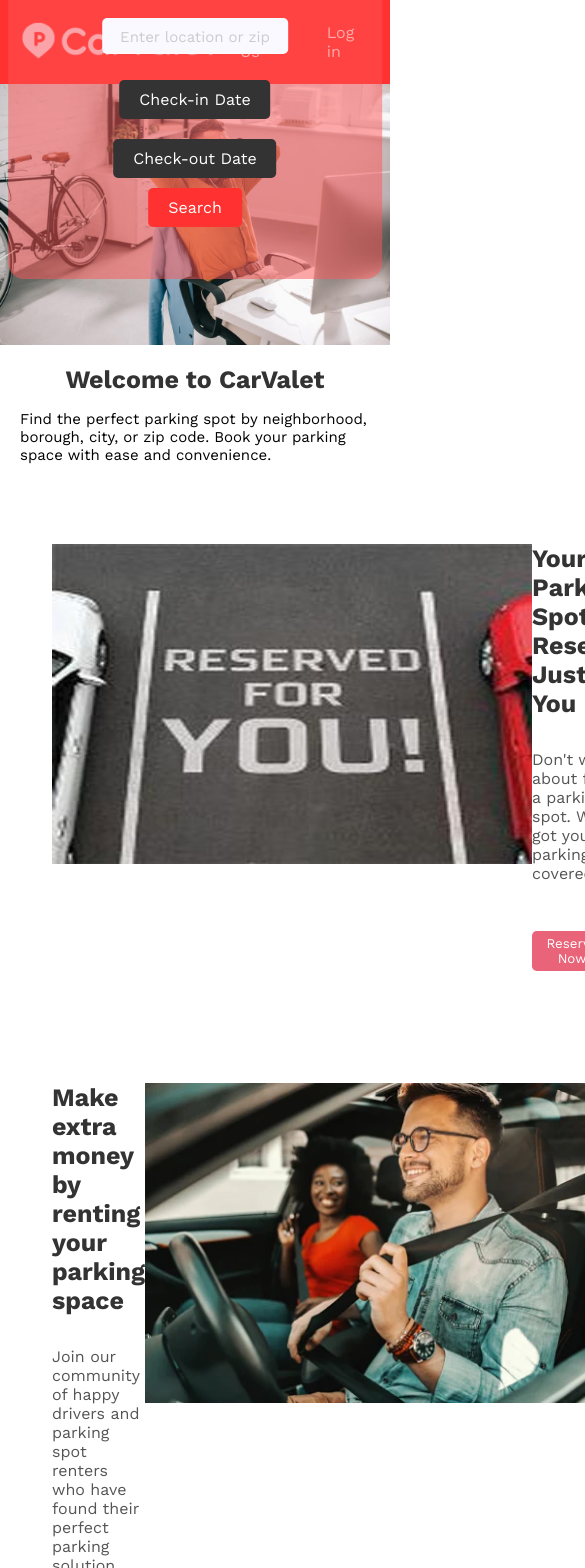
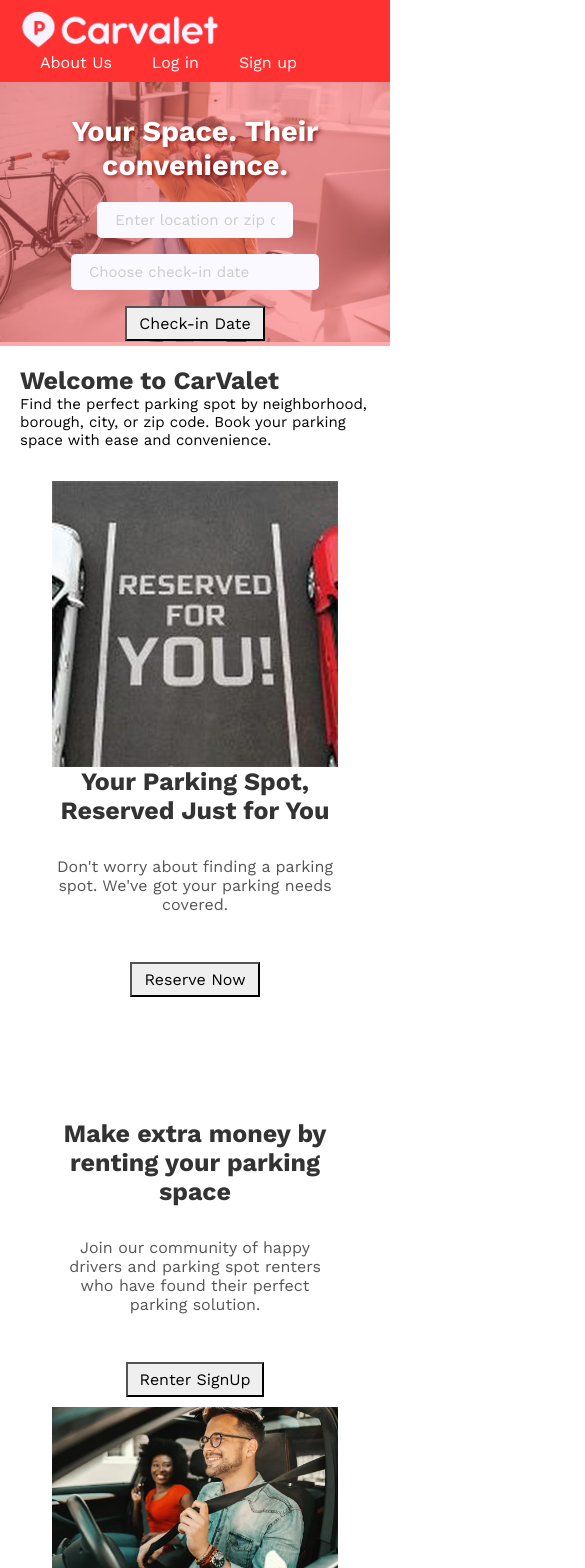
Before and after one commit to nycCapstone/parkCapstoneFrontend, a React (Create React App) app: page / in a window 390 px wide. Shown: the top 1568 px of the page, 585 px wide, since content can reach past the window. Built offline with nearby package versions, Linux system fonts and the light colour scheme; no server answers; a web font is replaced by a local one.

Commit message:
fixed up CSS for landing page, overlay, and footer with media queries

```diff
--- a/src/components/Footer/Footer.css
+++ b/src/components/Footer/Footer.css
@@ -1,11 +1,14 @@
 footer {
-  height: 13rem;
-  display: grid;
-  grid-template-columns: 0.5fr 1fr 1fr 1fr;
+  /* height: 13rem; */
+  display: flex;
+  justify-content: space-between;
+  flex-wrap: wrap;
+  /* grid-template-columns: 0.5fr 1fr 1fr 1fr; */
   color: white;
   background-color: #ff3131;
   padding: 3rem;
 }
+
 p {
   font-size: 15px;
 }
@@ -20,6 +23,21 @@ h4 {
 .footer-details {
   justify-self: center;
 }
+
+@media (max-width: 1070px) {
+  .footer-details {
+    display: flex;
+    flex-basis: 100%;
+    gap: 1rem;
+    padding-top: 2rem;
+    /* justify-content: space-around; */
+  }
+
+  .footer-details h5 {
+    flex: 1;
+  }
+}
+
 .social-icons {
   display: flex;
   gap: 1rem;
--- a/src/components/Landing/Landing.css
+++ b/src/components/Landing/Landing.css
@@ -1,5 +1,5 @@
 .main_container {
-  max-width: 1200px;
+  /* max-width: 1200px; */
   margin: 0 auto;
   padding: 20px;
 }
@@ -17,69 +17,33 @@
   margin: 20px 0;
 }
 
-/* .search-bar input {
-  width: 100%;
-  padding: 10px;
-  border: none;
-  border-radius: 5px;
-  font-size: 16px;
-  margin-right: 10px;
-} */
-
-.search-bar button {
-  background-color: #ff5722;
-  color: #fff;
-  border: none;
-  border-radius: 5px;
-  padding: 10px 20px;
-  font-size: 16px;
-  cursor: pointer;
-}
-
-.date-picker button {
-  background-color: #333;
-  color: #fff;
-  border: none;
-  border-radius: 5px;
-  padding: 10px 20px;
-  font-size: 16px;
-  margin: 10px;
-  cursor: pointer;
-}
-/* .landing-body {
-  background-color: #f5f5f5;
-} */
-.landing-intro {
-  margin-bottom: 3rem;
-  display: flex;
-  flex-direction: column;
-  align-items: center;
-  gap: 1rem;
-}
-
 .app-description {
   display: grid;
   grid-template-columns: 1fr 1fr;
   margin-bottom: 3rem;
   padding: 2rem;
 }
-/* .back-color {
-  background-color: #f5f7f8;
+
+@media (max-width: 768px) {
+  .app-description {
+    grid-template-columns: 1fr;
+    text-align: center;
+  }
+
+  .marketing-image {
+    width: 100%;
+    height: auto;
+  }
 }
-.background-color {
-  background-color: #f5f5f5;
-} */
-.marketing-image {
-  width: 30rem;
-  height: 20rem;
-  justify-self: center;
-}
+
 .pic-text {
   align-self: center;
 }
+
 .pic-text p {
   margin-bottom: 3rem;
 }
+
 .pic-text h2 {
   margin-bottom: 2rem;
 }
@@ -94,38 +58,3 @@
   font-size: 16px;
   color: #555;
 }
-
-footer {
-  background-color: #333;
-  color: #fff;
-  padding: 20px 0;
-}
-
-.about-us-links {
-  display: flex;
-  justify-content: center;
-}
-
-.about-us-links a {
-  color: #fff;
-  text-decoration: none;
-  margin: 0 20px;
-}
-
-.about-us-links a:hover {
-  text-decoration: underline;
-}
-
-.become-renter,
-.reserve-now {
-  width: 5rem;
-  height: 2.5rem;
-  border: none;
-  border-radius: 0.3rem;
-  background-color: rgb(233, 100, 121);
-  color: white;
-  cursor: pointer;
-  &:hover {
-    transform: scale(0.96);
-  }
-}
--- a/src/components/Landing/MainImage.css
+++ b/src/components/Landing/MainImage.css
@@ -1,13 +1,15 @@
 .main-image-container {
   position: relative;
-  display: flex;
+  /* display: flex; */
   align-items: center;
   justify-content: center;
+  max-height: 550px;
+  overflow: hidden;
 }
 
 .main-image {
   width: 100%;
-  height: auto;
+
   opacity: 1;
   margin-top: 0%;
 }
@@ -15,24 +17,32 @@
 .overlay {
   background-color: rgba(255, 87, 87, 0.5);
   position: absolute;
-  top: auto;
-  left: 0;
+  /* top: auto;
+  left: 0; */
   padding: 2rem;
   border-radius: 1rem;
-  bottom: 25%;
+  top: 50px;
   left: 50%;
   transform: translateX(-50%);
-  /* width: 100%;
-  height: 100%;
-  display: flex;
-  flex-direction: column;
-  align-items: center;
-  justify-content: center; */
   text-align: center;
-  /* top: 15%;
-  left: 25%;
-  transform: translate(-45%, -50%); */
   text-shadow: 2px 2px 4px rgba(130, 0, 0, 0.82);
+}
+
+@media (min-width: 769px) {
+  .overlay {
+    min-width: 500px;
+  }
+}
+
+@media (max-width: 768px) {
+  .overlay {
+    top: 0px;
+    left: 0px;
+    transform: none;
+    height: 100%;
+    width: 100%;
+    border-radius: 0;
+  }
 }
 
 .searchbar {
@@ -43,12 +53,71 @@
   font-size: 16px;
 }
 
+.check-in {
+  /* width: 60%; */
+  padding: 18px;
+  border: none;
+  border-radius: 5px;
+  font-size: 16px;
+}
+
+.check-out {
+  /* width: 60%; */
+  padding: 18px;
+  border: none;
+  border-radius: 5px;
+  font-size: 16px;
+}
+
+.date-picker {
+  display: flex;
+  justify-content: center;
+  gap: 10px;
+}
+
+button {
+  font-size: 1rem;
+  padding: 6px 12px;
+  margin-bottom: 10px;
+  border-radius: 0%;
+}
+
+.search-button {
+  padding: 12px 24px;
+  background-color: #ff3131;
+  color: #ffffff;
+}
+
 .overlay .fw-bold {
   font-weight: bold;
   font-size: xxx-large;
   color: #ffffff;
 }
 
+@media (max-width: 600px) {
+  .overlay .fw-bold {
+    font-size: 1.8rem;
+  }
+}
+
 .search-bar .button {
   background-color: #ff3131;
 }
+
+/* @media (max-width: 480px) {
+  .overlay {
+    position: relative;
+    bottom: auto;
+    left: auto;
+    transform: none;
+  }
+} */
+
+/* @media (max-width: 768px) {
+  .overlay {
+    position: relative;
+    bottom: auto;
+    left: auto;
+    transform: none;
+  }
+} */
--- a/src/components/Landing/MainImage.js
+++ b/src/components/Landing/MainImage.js
@@ -6,28 +6,66 @@ import "./MainImage.css";
 function MainImage() {
   return (
     <div className="main-image-container">
-      <img
-        className="main-image img-fluid"
-        src={smilingadult}
-        alt="smilingadult"
-      />
+      <img className="main-image" src={smilingadult} alt="smilingadult" />
       <div className="overlay">
         <div className="fw-bold">Your Space. Their convenience.</div>
-        <div className="search-bar">
+        <form className="search-bar">
           <input
             className="searchbar"
             type="text"
             placeholder="Enter location or zip code"
           />
-          <div className="date-picker">
-            <button>Check-in Date</button>
-            <button>Check-out Date</button>
+          <div className="date-picker-start">
+            <input
+              className="check-in"
+              type="text"
+              placeholder="Choose check-in date"
+            />
+            <button className="date-button">Check-in Date</button>
           </div>
-          <button className="button">Search</button>
-        </div>
+          <div className="date-picker-end">
+            <input
+              className="check-out"
+              type="text"
+              placeholder="Choose check-out date"
+            />
+            <button className="date-button">Check-out Date</button>
+          </div>
+          <button className="search-button">Search</button>
+        </form>
       </div>
     </div>
   );
 }
 
 export default MainImage;
+
+// import React from "react";
+// import { smilingadult } from "../../assets";
+
+// import "./MainImage.css";
+
+// function MainImage() {
+//   return (
+//     <div className="main-image-container">
+//       <img className="main-image" src={smilingadult} alt="smilingadult" />
+//       <div className="overlay">
+//         <div className="fw-bold">Your Space. Their convenience.</div>
+//         <div className="search-bar">
+//           <input
+//             className="searchbar"
+//             type="text"
+//             placeholder="Enter location or zip code"
+//           />
+//           <div className="date-picker">
+//             <button>Check-in Date</button>
+//             <button>Check-out Date</button>
+//           </div>
+//           <button className="button">Search</button>
+//         </div>
+//       </div>
+//     </div>
+//   );
+// }
+
+// export default MainImage;
--- a/src/components/Nav/Nav.css
+++ b/src/components/Nav/Nav.css
@@ -1,7 +1,5 @@
-/* @import url("https://fonts.googleapis.com/css2?family=Comic+Neue:wght@700&family=Noto+Sans+Lepcha&family=Righteous&display=swap"); */
-
 .navbar {
-  height: 10vh;
+  /* height: 10vh; */
   display: flex;
   justify-content: space-between;
   align-items: center;
@@ -10,8 +8,10 @@
   padding: 10px 20px;
 }
 
-.name {
-  font-family: Comic;
+@media (max-width: 460px) {
+  .navbar {
+    display: block;
+  }
 }
 
 .left-nav {
```
Also changed, not shown: src/assets/Screenshot 2023-11-01 at 10.51.25 PM.png (deleted).
